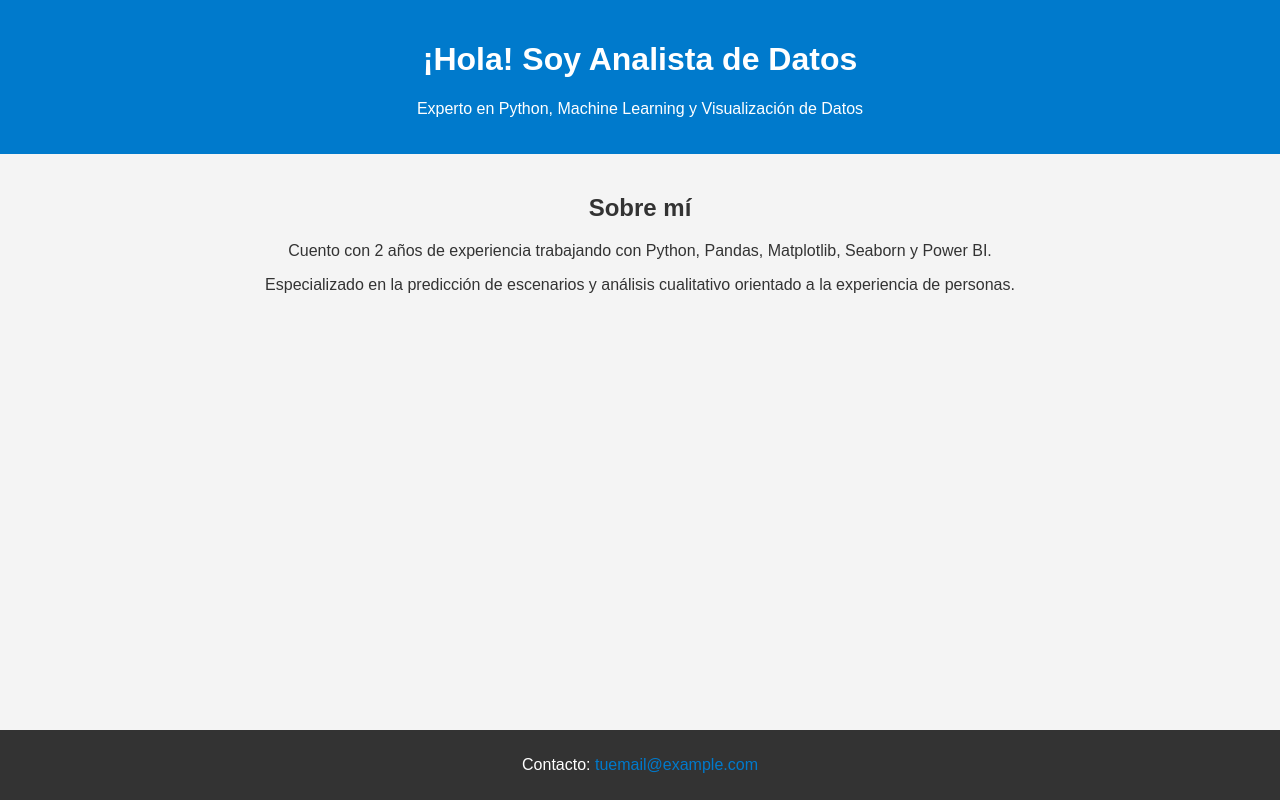
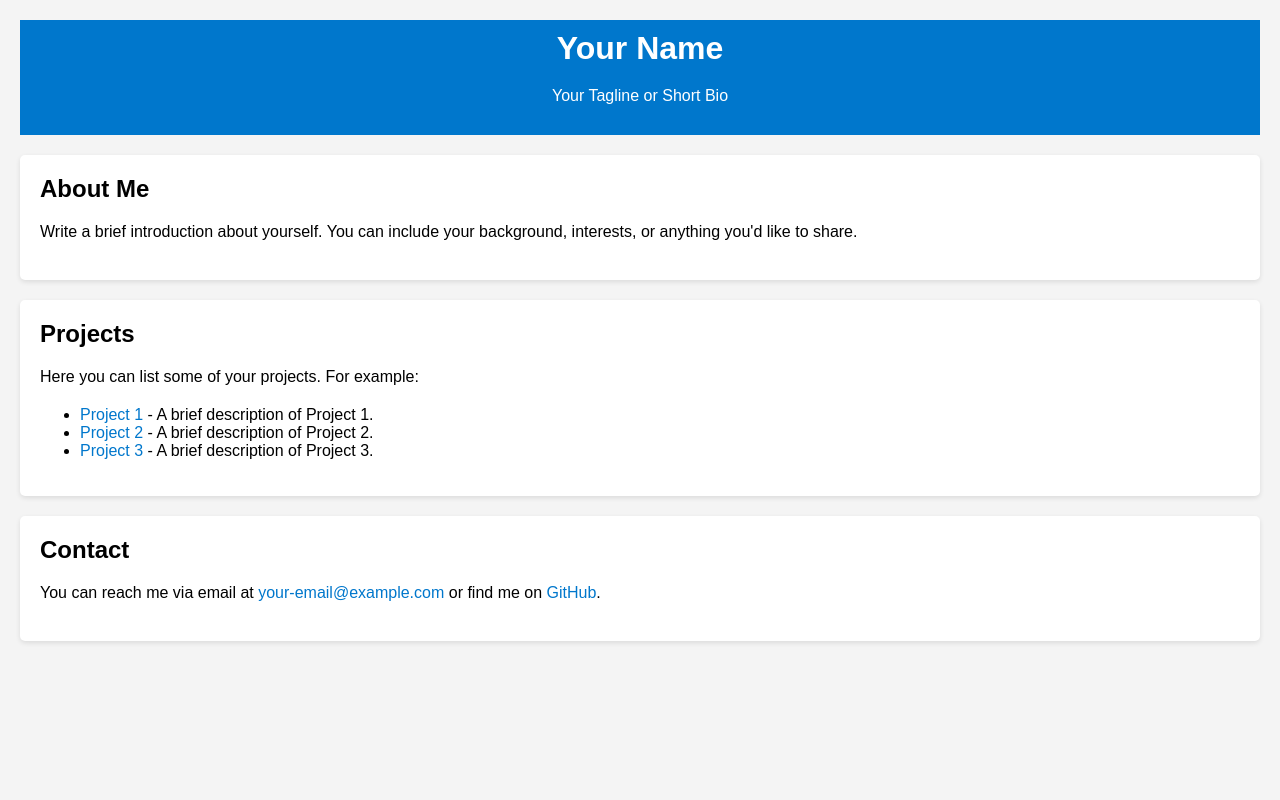
Before and after one commit to tincho1069/My-Profile, a plain HTML site: page index.html in a window 1280 px wide. Drawn offline with Linux system fonts and the light colour scheme.

Commit message:
index.html

```diff
--- a/index.html
+++ b/index.html
@@ -1,54 +1,71 @@
 <!DOCTYPE html>
-<html lang="es">
+<html lang="en">
 <head>
     <meta charset="UTF-8">
     <meta name="viewport" content="width=device-width, initial-scale=1.0">
-    <title>Analista de Datos</title>
+    <title>Your Name - Profile</title>
     <style>
         body {
             font-family: Arial, sans-serif;
+            margin: 0;
+            padding: 20px;
             background-color: #f4f4f4;
-            color: #333;
-            margin: 0;
-            padding: 0;
+        }
+        header {
+            background: #0077cc;
+            color: #fff;
+            padding: 10px 0;
             text-align: center;
         }
-        header {
-            background-color: #007acc;
-            color: white;
-            padding: 20px 0;
+        section {
+            margin: 20px 0;
+            padding: 20px;
+            background: #fff;
+            border-radius: 5px;
+            box-shadow: 0 2px 5px rgba(0, 0, 0, 0.1);
         }
-        section {
-            padding: 20px;
-            max-width: 800px;
-            margin: 0 auto;
+        h1, h2 {
+            margin: 0 0 10px;
         }
-        footer {
-            background-color: #333;
-            color: white;
-            padding: 10px 0;
-            position: fixed;
-            bottom: 0;
-            width: 100%;
+        p {
+            line-height: 1.6;
         }
         a {
-            color: #007acc;
+            color: #0077cc;
             text-decoration: none;
+        }
+        a:hover {
+            text-decoration: underline;
         }
     </style>
 </head>
 <body>
     <header>
-        <h1>¡Hola! Soy Analista de Datos</h1>
-        <p>Experto en Python, Machine Learning y Visualización de Datos</p>
+        <h1>Your Name</h1>
+        <p>Your Tagline or Short Bio</p>
     </header>
     <section>
-        <h2>Sobre mí</h2>
-        <p>Cuento con 2 años de experiencia trabajando con Python, Pandas, Matplotlib, Seaborn y Power BI.</p>
-        <p>Especializado en la predicción de escenarios y análisis cualitativo orientado a la experiencia de personas.</p>
+        <h2>About Me</h2>
+        <p>
+            Write a brief introduction about yourself. You can include your background, interests, or anything you'd like to share.
+        </p>
     </section>
-    <footer>
-        <p>Contacto: <a href="mailto:tuemail@example.com">tuemail@example.com</a></p>
-    </footer>
+    <section>
+        <h2>Projects</h2>
+        <p>
+            Here you can list some of your projects. For example:
+            <ul>
+                <li><a href="https://link-to-your-project.com">Project 1</a> - A brief description of Project 1.</li>
+                <li><a href="https://link-to-your-project.com">Project 2</a> - A brief description of Project 2.</li>
+                <li><a href="https://link-to-your-project.com">Project 3</a> - A brief description of Project 3.</li>
+            </ul>
+        </p>
+    </section>
+    <section>
+        <h2>Contact</h2>
+        <p>
+            You can reach me via email at <a href="mailto:your-email@example.com">your-email@example.com</a> or find me on <a href="https://github.com/your-username">GitHub</a>.
+        </p>
+    </section>
 </body>
 </html>
```
